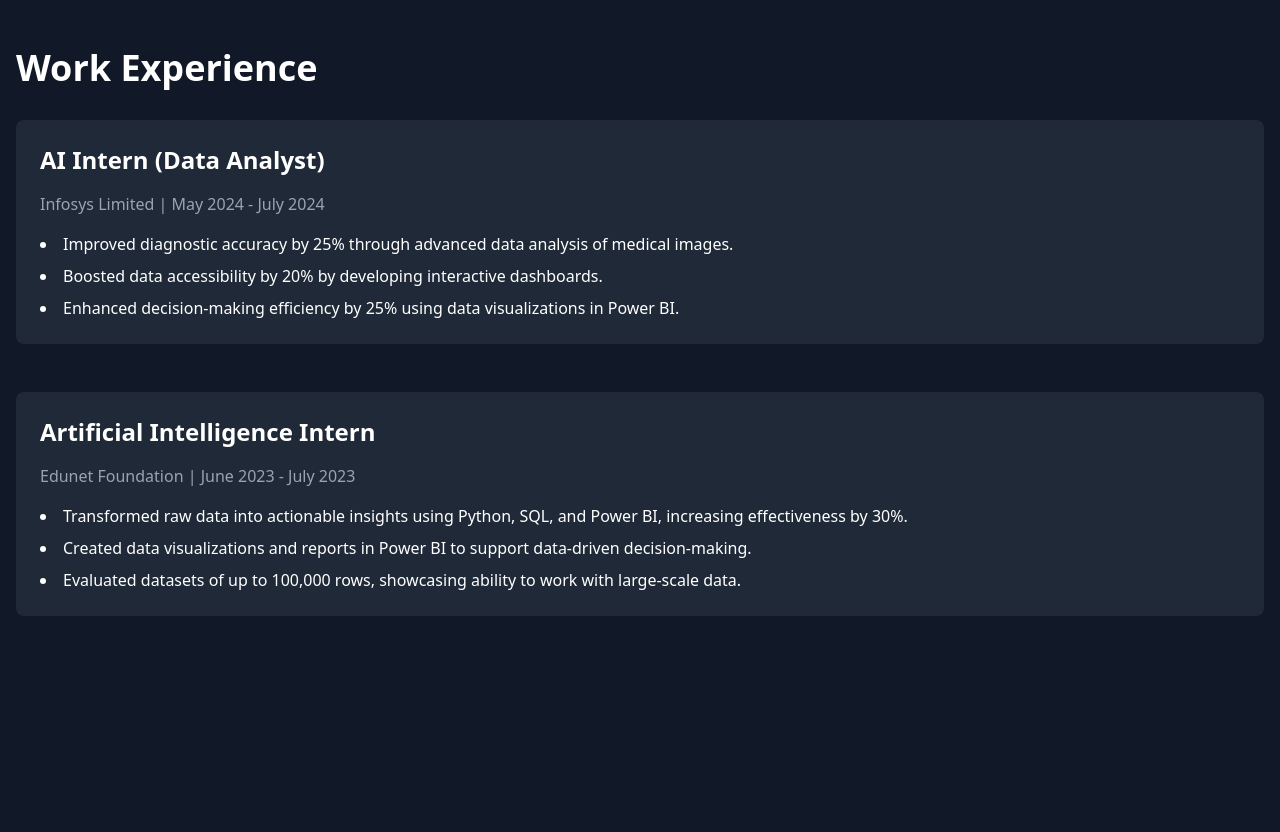
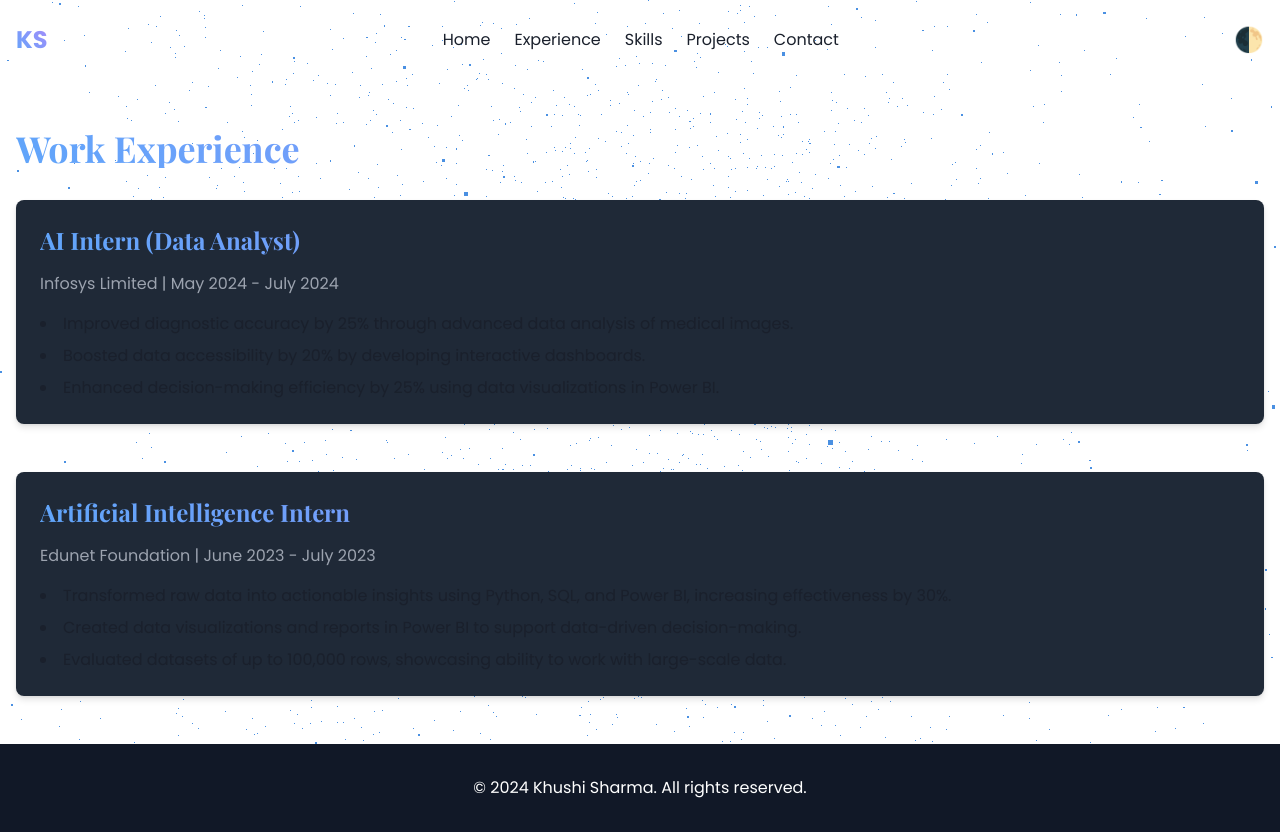
Before and after one commit to khushi200014/khushi200014.github.io, a plain HTML site: page experience.html in a window 1280 px wide. Before the commit the page ends 800 px from the top, so only its background shows below. Drawn offline with nearby package versions, Linux system fonts and the light colour scheme.

Commit message:
Update experience.html

```diff
--- a/experience.html
+++ b/experience.html
@@ -6,13 +6,82 @@
     <title>Experience - Khushi Sharma Portfolio</title>
     <script src="https://cdn.tailwindcss.com"></script>
     <script src="https://cdnjs.cloudflare.com/ajax/libs/gsap/3.9.1/gsap.min.js"></script>
+    <script src="https://cdnjs.cloudflare.com/ajax/libs/three.js/r128/three.min.js"></script>
     <style>
-        /* Add the same styles as in the main page */
+        @import url('https://fonts.googleapis.com/css2?family=Poppins:wght@300;400;600;700&family=Playfair+Display:wght@700&display=swap');
+
+        body {
+            font-family: 'Poppins', sans-serif;
+            background-color: #0f172a;
+            color: #e2e8f0;
+        }
+
+        h1, h2, h3 {
+            font-family: 'Playfair Display', serif;
+        }
+
+        .gradient-text {
+            background: linear-gradient(45deg, #60a5fa, #a78bfa);
+            -webkit-background-clip: text;
+            -webkit-text-fill-color: transparent;
+        }
+
+        .custom-shadow {
+            box-shadow: 0 4px 6px rgba(0, 0, 0, 0.1), 0 1px 3px rgba(0, 0, 0, 0.08);
+        }
+
+        #particles-bg {
+            position: fixed;
+            top: 0;
+            left: 0;
+            width: 100%;
+            height: 100%;
+            z-index: -1;
+        }
+
+        /* Light mode styles */
+        :root {
+          --bg-color: #ffffff;
+          --text-color: #1a202c;
+          --card-bg: #f7fafc;
+        }
+
+        /* Dark mode styles */
+        .dark {
+          --bg-color: #1a202c;
+          --text-color: #e2e8f0;
+          --card-bg: #2d3748;
+        }
+
+        body {
+          background-color: var(--bg-color);
+          color: var(--text-color);
+          transition: background-color 0.3s, color 0.3s;
+        }
+
+        .bg-gray-800 {
+          background-color: var(--card-bg);
+        }
+
+        .bg-gray-900 { background-color: var(--bg-color); }
+        .text-white { color: var(--text-color); }
     </style>
 </head>
-<body class="min-h-screen flex flex-col bg-gray-900 text-white">
-    <header>
-        <!-- Add the same header as in the main page -->
+<body class="min-h-screen flex flex-col">
+    <canvas id="particles-bg"></canvas>
+
+    <header class="py-6 px-4">
+        <nav class="container mx-auto flex justify-between items-center">
+            <a href="index.html" class="text-2xl font-bold gradient-text">KS</a>
+            <ul class="flex space-x-6">
+                <li><a href="index.html" class="hover:text-blue-400 transition duration-300">Home</a></li>
+                <li><a href="experience.html" class="hover:text-blue-400 transition duration-300">Experience</a></li>
+                <li><a href="skills.html" class="hover:text-blue-400 transition duration-300">Skills</a></li>
+                <li><a href="projects.html" class="hover:text-blue-400 transition duration-300">Projects</a></li>
+                <li><a href="contact.html" class="hover:text-blue-400 transition duration-300">Contact</a></li>
+            </ul>
+            <button id="theme-toggle" class="text-2xl focus:outline-none">🌓</button>
+        </nav>
     </header>
 
     <main class="flex-grow container mx-auto px-4 py-12">
@@ -28,7 +97,6 @@
                     <li>Enhanced decision-making efficiency by 25% using data visualizations in Power BI.</li>
                 </ul>
             </div>
-
             <div class="bg-gray-800 p-6 rounded-lg custom-shadow">
                 <h2 class="text-2xl font-bold mb-4 gradient-text">Artificial Intelligence Intern</h2>
                 <p class="text-gray-400 mb-4">Edunet Foundation | June 2023 - July 2023</p>
@@ -41,14 +109,58 @@
         </div>
     </main>
 
-    <footer>
-        <!-- Add the same footer as in the main page -->
+    <footer class="bg-gray-900 text-white py-8 px-4">
+        <div class="container mx-auto text-center">
+            <p>&copy; 2024 Khushi Sharma. All rights reserved.</p>
+        </div>
     </footer>
 
     <script>
-        // Add GSAP animations
+        // Particle background
+        const scene = new THREE.Scene();
+        const camera = new THREE.PerspectiveCamera(75, window.innerWidth / window.innerHeight, 0.1, 1000);
+        const renderer = new THREE.WebGLRenderer({ canvas: document.getElementById('particles-bg'), alpha: true });
+        renderer.setSize(window.innerWidth, window.innerHeight);
+
+        const particles = new THREE.BufferGeometry();
+        const particleCount = 5000;
+
+        const posArray = new Float32Array(particleCount * 3);
+
+        for(let i = 0; i < particleCount * 3; i++) {
+            posArray[i] = (Math.random() - 0.5) * 5;
+        }
+
+        particles.setAttribute('position', new THREE.BufferAttribute(posArray, 3));
+
+        const material = new THREE.PointsMaterial({
+            size: 0.005,
+            color: 0x4a90e2
+        });
+
+        const particlesMesh = new THREE.Points(particles, material);
+        scene.add(particlesMesh);
+
+        camera.position.z = 2;
+
+        function animate() {
+            requestAnimationFrame(animate);
+            particlesMesh.rotation.y += 0.001;
+            renderer.render(scene, camera);
+        }
+
+        animate();
+
+        // GSAP animations
         gsap.from("h1", { opacity: 0, y: 50, duration: 1 });
         gsap.from(".bg-gray-800", { opacity: 0, y: 50, duration: 1, stagger: 0.2 });
+
+        window.addEventListener('resize', () => {
+            camera.aspect = window.innerWidth / window.innerHeight;
+            camera.updateProjectionMatrix();
+            renderer.setSize(window.innerWidth, window.innerHeight);
+        });
     </script>
+    <script src="theme-toggle.js"></script>
 </body>
 </html>
```
